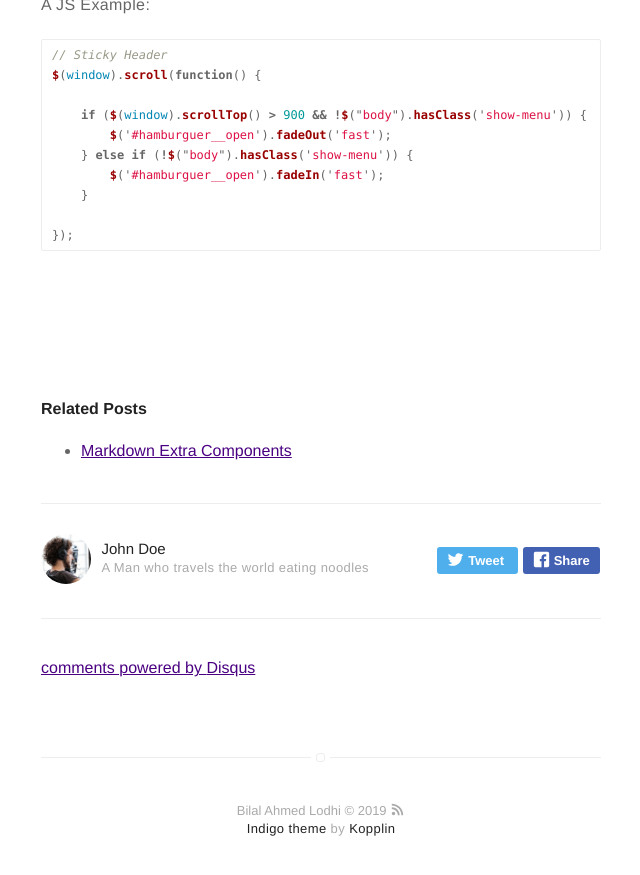
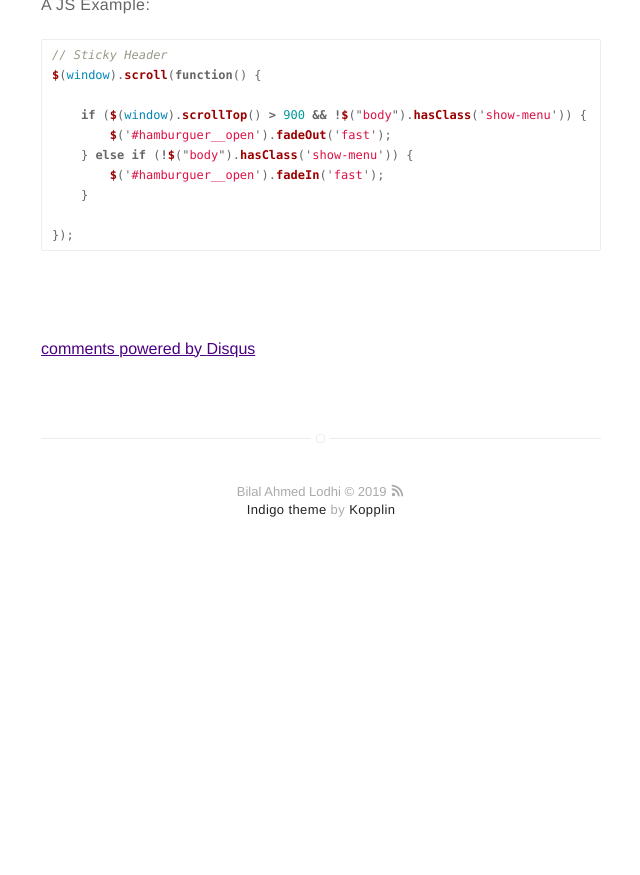
Before and after one commit to balodhi/balodhi.github.io, a Jekyll site: the page built from _posts/2016-02-24-markdown-common-elements.markdown, in a window 1280 px wide and 900 px high, scrolled down 5125 px. Shown: the top 875 px of the window, without its empty margins (319-959 px from the left). Built offline with Jekyll 4.4.1, drawn with Linux system fonts in a browser that asks for light colours; comment, search, counter and statistics services are not loaded; after the commit the page ends 5706 px from its top, so only the background shows below that; part of the change alters nothing that is shown.

Commit message:
Update _config.yml

```diff
--- a/_config.yml
+++ b/_config.yml
@@ -53,19 +53,19 @@ github: balodhi
 # lanyrd: mylanyrd
 email: balodhi@gmail.com
 
-authors:
-    johndoe:
-        name: John Doe
-        bio: A Man who travels the world eating noodles
-        external-image: false
-        picture: assets/images/profile.jpg
-        twitter: johndoe
-    jamesfoster:
-        name: James Foster
-        bio: A Man who develops software with coffee
-        external-image: false
-        picture: assets/images/james.jpg
-        twitter: jamesfoster
+#authors:
+#    johndoe:
+#        name: John Doe
+#        bio: A Man who travels the world eating noodles
+#        external-image: false
+#        picture: assets/images/profile.jpg
+#        twitter: johndoe
+#    jamesfoster:
+#        name: James Foster
+#        bio: A Man who develops software with coffee
+#        external-image: false
+#        picture: assets/images/james.jpg
+#        twitter: jamesfoster
 
 # do you want a larger site? change the option below
 # options: [normal, large] | default: normal
@@ -82,6 +82,7 @@ projects: true
 # if you don't need "about" or "blog", comment them out below
 about: true
 blog: true
+pubs: true
 
 # do you want to show the "read time" of the posts?
 read-time: true
@@ -90,13 +91,13 @@ read-time: true
 show-tags: true
 
 # related posts inside a post?
-related: true
+related: false
 
 # Display links for next and previous posts for the specified categories
 post-advance-links: [blog]
 
 # show author block at the end of a post ?
-show-author: true
+show-author: false
 
 # do you want some animations?
 animation: true
```
